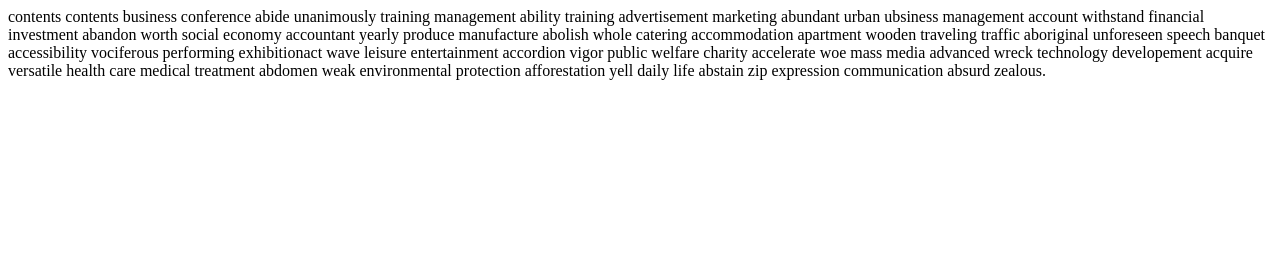
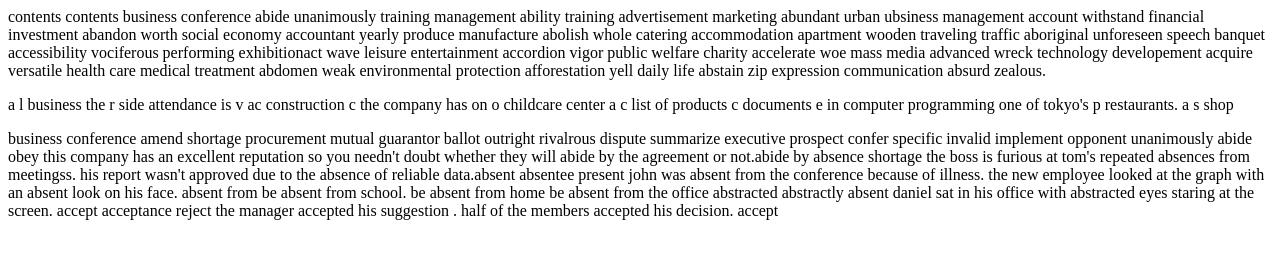
Before and after one commit to pann710/20210922, a plain HTML site: page index.html in a window 1280 px wide. Drawn offline with Linux system fonts and the light colour scheme.

Commit message:
Update index.html

```diff
--- a/index.html
+++ b/index.html
@@ -5,5 +5,8 @@
 <p>
 contents contents business conference abide unanimously training management ability training  advertisement marketing abundant urban ubsiness management account withstand financial investment abandon worth social economy accountant yearly produce manufacture  abolish whole catering accommodation apartment wooden  traveling traffic aboriginal  unforeseen speech banquet accessibility vociferous performing exhibitionact wave leisure entertainment accordion vigor public welfare  charity accelerate  woe mass media advanced wreck technology developement acquire versatile health care medical treatment abdomen weak environmental  protection  afforestation  yell daily life abstain zip expression  communication absurd zealous.
 </p>
-</body>
+
+  <p>a l business the r side attendance is v ac construction c the company has on o childcare center  a c list of products c documents e in computer programming one of tokyo's p restaurants. a s shop </p>
+  <p>business conference amend shortage procurement mutual guarantor ballot outright rivalrous dispute summarize executive prospect confer specific invalid implement opponent unanimously abide obey  this company has an excellent  reputation  so you needn't doubt whether they will abide by the agreement or not.abide by absence shortage  the boss is  furious at tom's repeated absences from meetingss. his report wasn't approved due to the absence of reliable data.absent absentee present john was absent from the conference because of illness. the new employee looked at the graph with an absent look on his face. absent from be absent from school. be absent from  home be absent from the office  abstracted  abstractly  absent daniel  sat in his office with  abstracted eyes staring at the screen. accept acceptance reject the manager accepted  his suggestion . half of the members accepted his decision. accept </p>
+  </body>
 </html>
```
